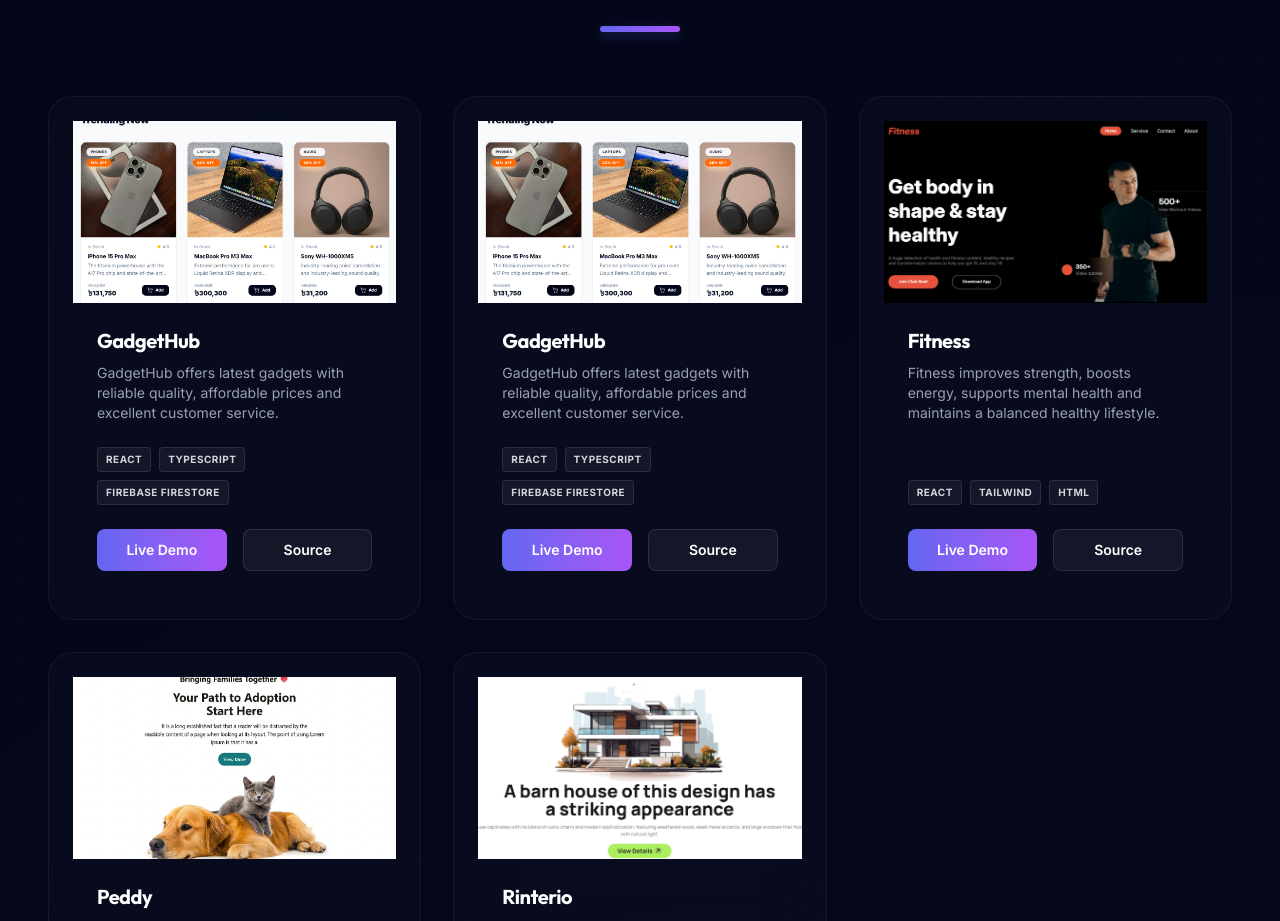
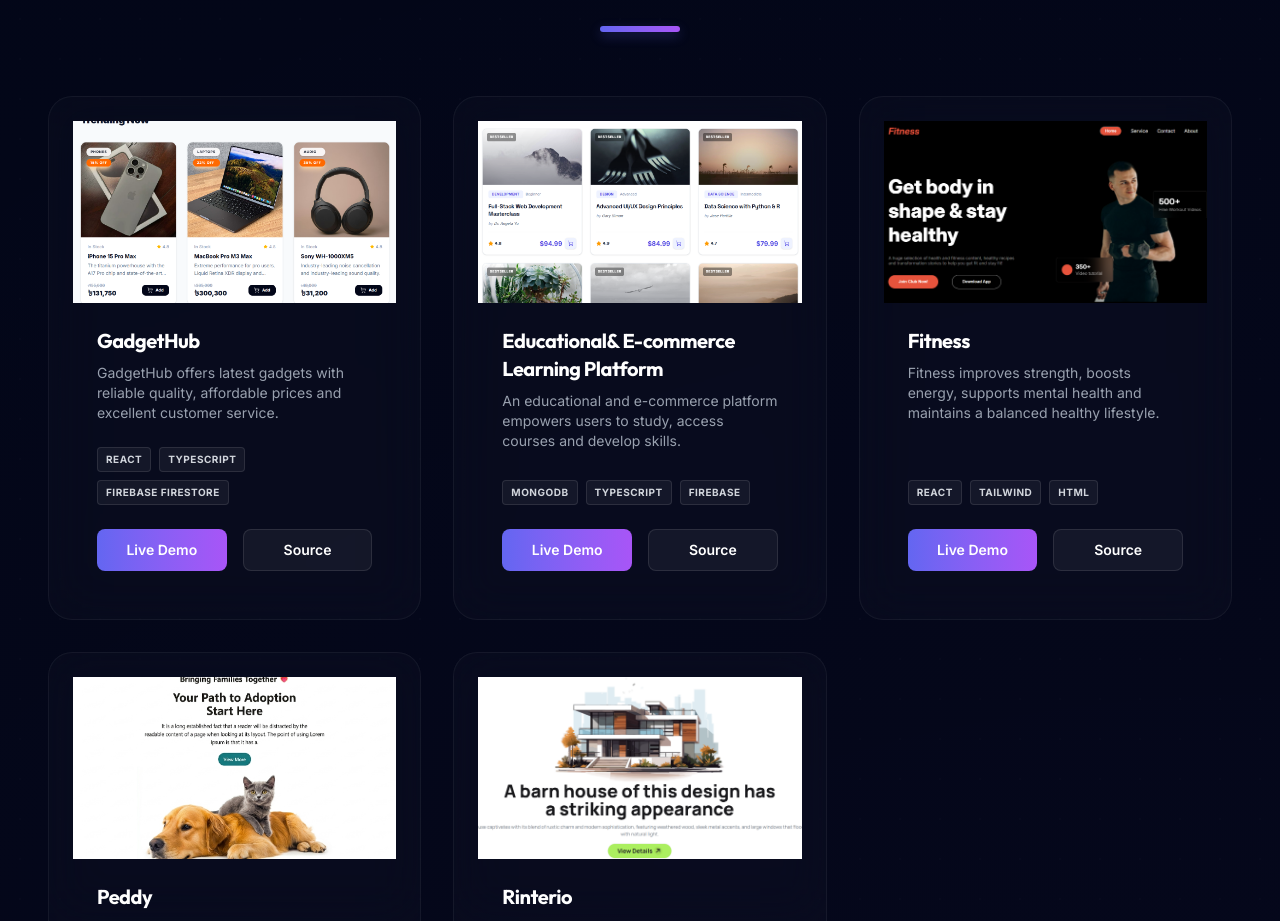
Before and after one commit to omarfarhatul/my-portfolio, a React (Vite) app: page / in a window 1280 px wide. Shown: the part 3721-4642 px from the top of the page. Built offline with nearby package versions, Linux system fonts and the light colour scheme.

Commit message:
Add new project

```diff
--- a/src/App.tsx
+++ b/src/App.tsx
@@ -224,7 +224,7 @@
                 animate={{ opacity: 1, x: 0 }}
                 whileHover={{ scale: 1.05, x: -10, y: -5 }}
                 transition={{ delay: 1 }}
-                className="hidden lg:flex absolute -left-4 top-1/4 glass-card py-3 px-5 items-center gap-3 z-30 shadow-2xl cursor-default"
+                className="hidden lg:flex absolute -left-18 top-1/4 glass-card py-3 px-5 items-center gap-3 z-30 shadow-2xl cursor-default"
               >
                 <div className="w-10 h-10 rounded-full bg-green-500/20 flex items-center justify-center text-green-500">
                   <Code2 size={20} />
@@ -545,12 +545,12 @@
                 source: 'https://github.com/omarfarhatul/gadgethub_plus'
               },
               {
-              title: 'GadgetHub',
-                desc: 'GadgetHub offers latest gadgets with reliable quality, affordable prices and excellent customer service.',
-                image: '/GadgetHub.png',
-                tags: ['React', 'TypeScript', 'Firebase Firestore'],
-                live: 'https://rad-daffodil-9fc82e.netlify.app/',
-                source: 'https://github.com/omarfarhatul/gadgethub_plus'
+              title: 'Educational& E-commerce Learning Platform',
+                desc: 'An educational and e-commerce platform empowers users to study, access courses and develop skills.',
+                image: '/Learning_Platform.png',
+                tags: ['MongoDB', 'TypeScript', 'Firebase'],
+                live: 'https://flourishing-strudel-869e0c.netlify.app/',
+                source: 'https://github.com/omarfarhatul/learnpro'
               },
               {
                 title: 'Fitness',
```
Also changed, not shown: public/Learning_Platform.png (added).
